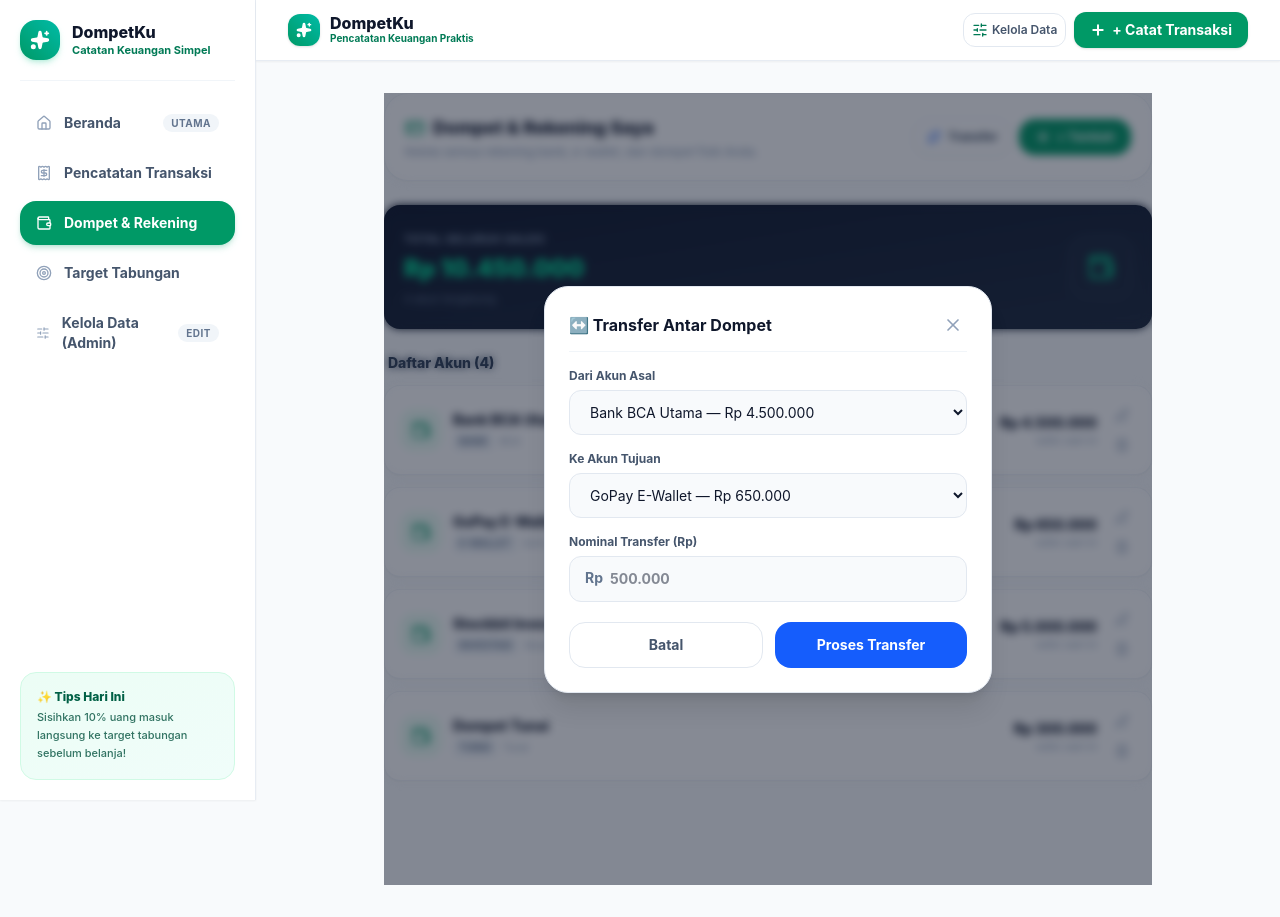
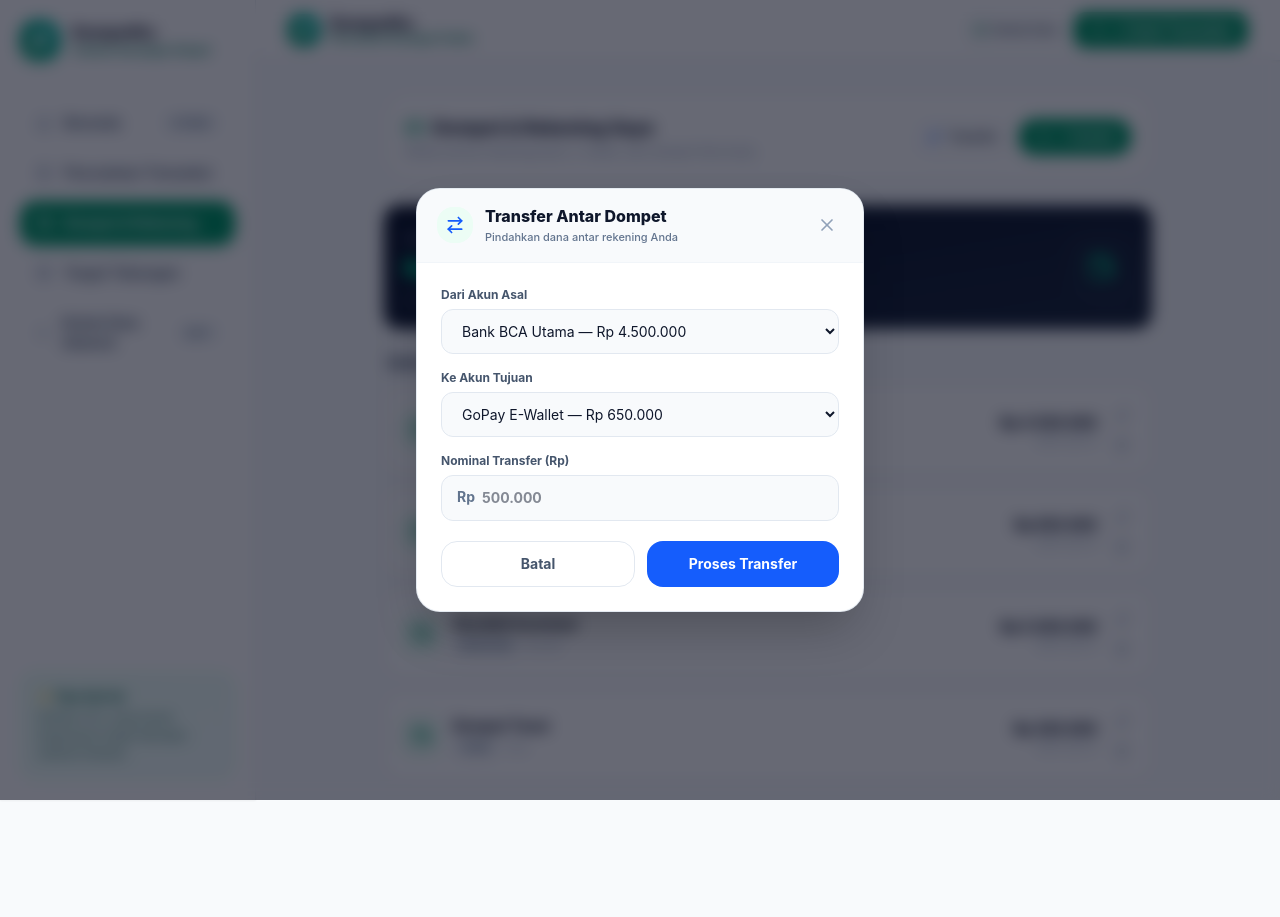
Before and after one commit to fathanzys/dompetku, a Next.js app: page /dompetku/accounts in a window 1280 px wide. Both pictures are taken after a click on the button "Transfer". Built offline with nearby package versions, Linux system fonts and the light colour scheme.

Commit message:
Rombak total seluruh popup modal dengan Modal component terpadu, animasi smooth, backdrop blur, lock scroll, dan centering presisi

```diff
--- a/src/app/accounts/page.tsx
+++ b/src/app/accounts/page.tsx
@@ -14,6 +14,7 @@
   AlertTriangle,
 } from 'lucide-react';
 import { Account, AccountType } from '@/types';
+import { Modal } from '@/components/common/Modal';
 
 function formatNumberInput(val: string): string {
   const numeric = val.replace(/\D/g, '');
@@ -207,18 +208,13 @@
       </div>
 
       {/* Modal Add / Edit Account */}
-      {isModalOpen && (
-        <div className="fixed inset-0 z-50 flex items-center justify-center p-4 bg-slate-900/50 backdrop-blur-xs overflow-y-auto">
-          <div className="bg-white border border-slate-200 w-full max-w-md my-auto rounded-3xl p-6 space-y-4 shadow-xl text-slate-800">
-            <div className="flex items-center justify-between border-b border-slate-100 pb-3">
-              <h3 className="font-bold text-base text-slate-900">
-                {editingAccId ? '✏️ Edit Dompet / Rekening' : '💳 Tambah Dompet Baru'}
-              </h3>
-              <button onClick={() => setIsModalOpen(false)} className="p-1 text-slate-400 hover:text-slate-700">
-                <X className="w-5 h-5" />
-              </button>
-            </div>
-
+      <Modal
+        isOpen={isModalOpen}
+        onClose={() => setIsModalOpen(false)}
+        title={editingAccId ? 'Edit Dompet / Rekening' : 'Tambah Dompet Baru'}
+        subtitle="Kelola detail rekening bank atau e-wallet Anda"
+        icon={<CreditCard className="w-5 h-5" />}
+      >
         <form onSubmit={handleSaveAccount} className="space-y-4 text-xs">
           <div>
             <label className="block text-slate-600 mb-1.5 font-bold">Nama Rekening / Dompet</label>
@@ -271,21 +267,16 @@
             </button>
           </div>
         </form>
-          </div>
-        </div>
-      )}
+      </Modal>
 
       {/* Modal Transfer */}
-      {isTransferOpen && (
-        <div className="fixed inset-0 z-50 flex items-center justify-center p-4 bg-slate-900/50 backdrop-blur-xs overflow-y-auto">
-          <div className="bg-white border border-slate-200 w-full max-w-md my-auto rounded-3xl p-6 space-y-4 shadow-xl text-slate-800">
-            <div className="flex items-center justify-between border-b border-slate-100 pb-3">
-              <h3 className="font-bold text-base text-slate-900">↔️ Transfer Antar Dompet</h3>
-              <button onClick={() => setIsTransferOpen(false)} className="p-1 text-slate-400 hover:text-slate-700">
-                <X className="w-5 h-5" />
-              </button>
-            </div>
-
+      <Modal
+        isOpen={isTransferOpen}
+        onClose={() => setIsTransferOpen(false)}
+        title="Transfer Antar Dompet"
+        subtitle="Pindahkan dana antar rekening Anda"
+        icon={<ArrowRightLeft className="w-5 h-5 text-blue-600" />}
+      >
         <form onSubmit={handleExecuteTransfer} className="space-y-4 text-xs">
           <div>
             <label className="block text-slate-600 mb-1.5 font-bold">Dari Akun Asal</label>
@@ -338,39 +329,34 @@
             </button>
           </div>
         </form>
-          </div>
-        </div>
-      )}
+      </Modal>
 
       {/* Delete Confirmation Modal */}
-      {deleteConfirmId && (
-        <div className="fixed inset-0 z-50 flex items-center justify-center p-4 bg-slate-900/50 backdrop-blur-xs">
-          <div className="bg-white border border-slate-200 w-full max-w-sm rounded-3xl p-6 shadow-xl text-slate-800 space-y-4">
-            <div className="flex items-center gap-3">
-              <div className="p-3 rounded-2xl bg-rose-50 shrink-0">
-                <AlertTriangle className="w-6 h-6 text-rose-600" />
-              </div>
-              <div>
-                <h3 className="font-extrabold text-slate-900 text-sm">Hapus Akun Ini?</h3>
-                <p className="text-xs text-slate-500 mt-0.5">
-                  Akun <strong>"{accounts.find(a => a.id === deleteConfirmId)?.name}"</strong> akan dihapus permanen beserta riwayat transaksinya.
+      <Modal
+        isOpen={Boolean(deleteConfirmId)}
+        onClose={() => setDeleteConfirmId(null)}
+        title="Konfirmasi Hapus Dompet"
+        subtitle="Tindakan ini tidak dapat dibatalkan"
+        icon={<AlertTriangle className="w-5 h-5 text-rose-600" />}
+        maxWidthClass="max-w-sm"
+      >
+        <div className="space-y-4">
+          <p className="text-xs text-slate-600">
+            Apakah Anda yakin ingin menghapus akun <strong>"{accounts.find(a => a.id === deleteConfirmId)?.name}"</strong> secara permanen?
           </p>
-              </div>
-            </div>
           <div className="flex gap-3">
             <button onClick={() => setDeleteConfirmId(null)} className="flex-1 py-2.5 rounded-2xl border border-slate-200 text-slate-600 font-bold text-sm">
               Batal
             </button>
             <button
-                onClick={() => { deleteAccount(deleteConfirmId); setDeleteConfirmId(null); }}
+              onClick={() => { deleteAccount(deleteConfirmId!); setDeleteConfirmId(null); }}
               className="flex-1 py-2.5 rounded-2xl bg-rose-600 text-white font-bold text-sm hover:bg-rose-700"
             >
               Ya, Hapus!
             </button>
           </div>
         </div>
-        </div>
-      )}
+      </Modal>
     </div>
   );
 }
--- a/src/app/admin/page.tsx
+++ b/src/app/admin/page.tsx
@@ -23,6 +23,7 @@
   SlidersHorizontal,
 } from 'lucide-react';
 import { IncomeSource, Account, Category, Goal, RecurringFrequency, AccountType, CategoryType } from '@/types';
+import { Modal } from '@/components/common/Modal';
 
 export default function AdminPanelPage() {
   const {
@@ -382,18 +383,13 @@
       )}
 
       {/* Modal Admin Input */}
-      {isModalOpen && (
-        <div className="fixed inset-0 z-50 flex items-center justify-center p-4 bg-slate-900/40 backdrop-blur-xs">
-          <div className="bg-white border border-slate-200 w-full max-w-md rounded-3xl p-6 space-y-4 shadow-xl text-slate-800">
-            <div className="flex items-center justify-between border-b border-slate-100 pb-3">
-              <h3 className="font-bold text-base text-slate-900">
-                Tambah Data {activeTab.toUpperCase()}
-              </h3>
-              <button onClick={() => setIsModalOpen(false)} className="p-1 text-slate-400 hover:text-slate-700">
-                <X className="w-5 h-5" />
-              </button>
-            </div>
-
+      <Modal
+        isOpen={isModalOpen}
+        onClose={() => setIsModalOpen(false)}
+        title={`Tambah Data ${activeTab.toUpperCase()}`}
+        subtitle="Kelola master data finansial aplikasi"
+        icon={<SlidersHorizontal className="w-5 h-5" />}
+      >
         {/* Income Form */}
         {activeTab === 'income' && (
           <form onSubmit={handleSaveIncome} className="space-y-3 text-xs">
@@ -532,9 +528,7 @@
             </button>
           </form>
         )}
-          </div>
-        </div>
-      )}
+      </Modal>
     </div>
   );
 }
--- a/src/app/globals.css
+++ b/src/app/globals.css
@@ -10,20 +10,33 @@
   }
 }
 
-/* Friendly smooth animations */
-@keyframes slideUpFade {
-  from {
+/* Modal Animations */
+@keyframes modalPop {
+  0% {
     opacity: 0;
-    transform: translateY(10px);
+    transform: scale(0.94) translateY(12px);
   }
-  to {
+  100% {
     opacity: 1;
-    transform: translateY(0);
+    transform: scale(1) translateY(0);
   }
 }
 
-.animate-slideUp {
-  animation: slideUpFade 0.25s cubic-bezier(0.16, 1, 0.3, 1) forwards;
+@keyframes fadeInOverlay {
+  0% {
+    opacity: 0;
+  }
+  100% {
+    opacity: 1;
+  }
+}
+
+.animate-modalPop {
+  animation: modalPop 0.25s cubic-bezier(0.16, 1, 0.3, 1) forwards;
+}
+
+.animate-fadeInOverlay {
+  animation: fadeInOverlay 0.2s ease-out forwards;
 }
 
 /* Custom subtle scrollbar */
--- /dev/null
+++ b/src/components/common/Modal.tsx
@@ -0,0 +1,84 @@
+'use client';
+
+import React, { useEffect } from 'react';
+import { X } from 'lucide-react';
+
+interface ModalProps {
+  isOpen: boolean;
+  onClose: () => void;
+  title: React.ReactNode;
+  subtitle?: string;
+  icon?: React.ReactNode;
+  children: React.ReactNode;
+  maxWidthClass?: string;
+}
+
+export const Modal: React.FC<ModalProps> = ({
+  isOpen,
+  onClose,
+  title,
+  subtitle,
+  icon,
+  children,
+  maxWidthClass = 'max-w-md',
+}) => {
+  useEffect(() => {
+    if (isOpen) {
+      document.body.style.overflow = 'hidden';
+    } else {
+      document.body.style.overflow = '';
+    }
+    return () => {
+      document.body.style.overflow = '';
+    };
+  }, [isOpen]);
+
+  if (!isOpen) return null;
+
+  return (
+    <div className="fixed inset-0 z-[100] flex items-center justify-center p-4 sm:p-6 bg-slate-950/60 backdrop-blur-sm animate-fadeInOverlay overflow-y-auto">
+      {/* Click outside backdrop */}
+      <div className="fixed inset-0" onClick={onClose} />
+
+      {/* Modal Dialog Card */}
+      <div
+        className={`relative z-10 w-full ${maxWidthClass} my-auto bg-white rounded-3xl shadow-2xl border border-slate-200/90 text-slate-800 animate-modalPop flex flex-col max-h-[85vh] overflow-hidden`}
+        onClick={(e) => e.stopPropagation()}
+      >
+        {/* Header */}
+        <div className="shrink-0 flex items-center justify-between px-5 py-4 border-b border-slate-100 bg-slate-50/90">
+          <div className="flex items-center gap-3">
+            {icon && (
+              <div className="p-2 rounded-2xl bg-emerald-50 text-emerald-700 shrink-0">
+                {icon}
+              </div>
+            )}
+            <div>
+              <h3 className="font-extrabold text-sm sm:text-base text-slate-900 leading-snug">
+                {title}
+              </h3>
+              {subtitle && (
+                <p className="text-[11px] text-slate-500 font-medium mt-0.5">
+                  {subtitle}
+                </p>
+              )}
+            </div>
+          </div>
+
+          <button
+            type="button"
+            onClick={onClose}
+            className="p-1.5 rounded-xl text-slate-400 hover:text-slate-700 hover:bg-slate-200/70 transition-colors shrink-0"
+          >
+            <X className="w-5 h-5" />
+          </button>
+        </div>
+
+        {/* Content Body */}
+        <div className="flex-1 overflow-y-auto p-5 sm:p-6 space-y-4">
+          {children}
+        </div>
+      </div>
+    </div>
+  );
+};
```
Also changed, not shown: src/app/goals/page.tsx (+21 -30 lines), src/components/modals/QuickTransactionModal.tsx (+16 -37 lines). Lines whose indentation alone changed are shown as unchanged.
